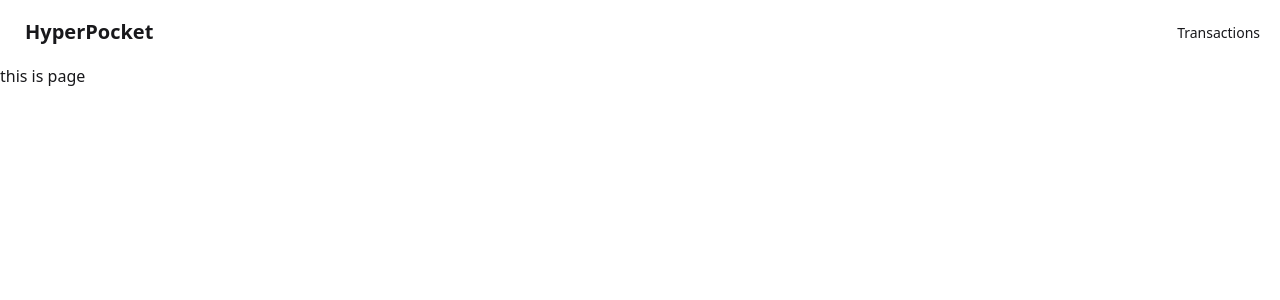
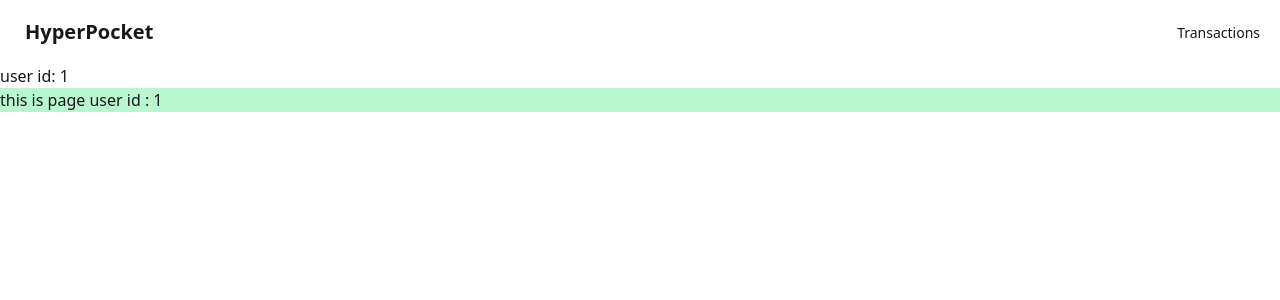
Before and after one commit to lsshawn/hyperpocket-ui, a SvelteKit app: page / in a window 1280 px wide. Shown: the top 300 px of the page. Built offline with nearby package versions, Linux system fonts and the light colour scheme.

Commit message:
feat: hardcode user.id in layout.server.ts

```diff
--- /dev/null
+++ b/src/routes/(app)/+layout.server.ts
@@ -0,0 +1,7 @@
+/*! 🌼 daisyUI 5.0.50 */
+import type { LayoutServerLoad } from './$types';
+
+export const load: LayoutServerLoad = async (event) => {
+	const user = { id: 1, name: 'Randy' };
+	return { user };
+};
--- a/src/routes/(app)/+layout.svelte
+++ b/src/routes/(app)/+layout.svelte
@@ -3,7 +3,7 @@
 	import favicon from '$lib/assets/favicon.svg';
 	import AppHeader from '$lib/components/AppHeader.svelte';
 
-	let { children } = $props();
+	let { children, data } = $props();
 </script>
 
 <svelte:head>
@@ -11,4 +11,5 @@
 </svelte:head>
 
 <AppHeader />
+user id: {data.user.id}
 {@render children?.()}
--- a/src/routes/(app)/+page.svelte
+++ b/src/routes/(app)/+page.svelte
@@ -1,4 +1,5 @@
 <script>
+	let { data } = $props();
 	let users = $state([
 		{ id: 1, name: 'John Doe' },
 		{ id: 2, name: 'Jane Doe' }
@@ -7,4 +8,6 @@
 	let totalUsers = $derived(users.length);
 </script>
 
-this is page
+<div class="bg-green-200">
+	this is page user id : {data.user.id}
+</div>
```
